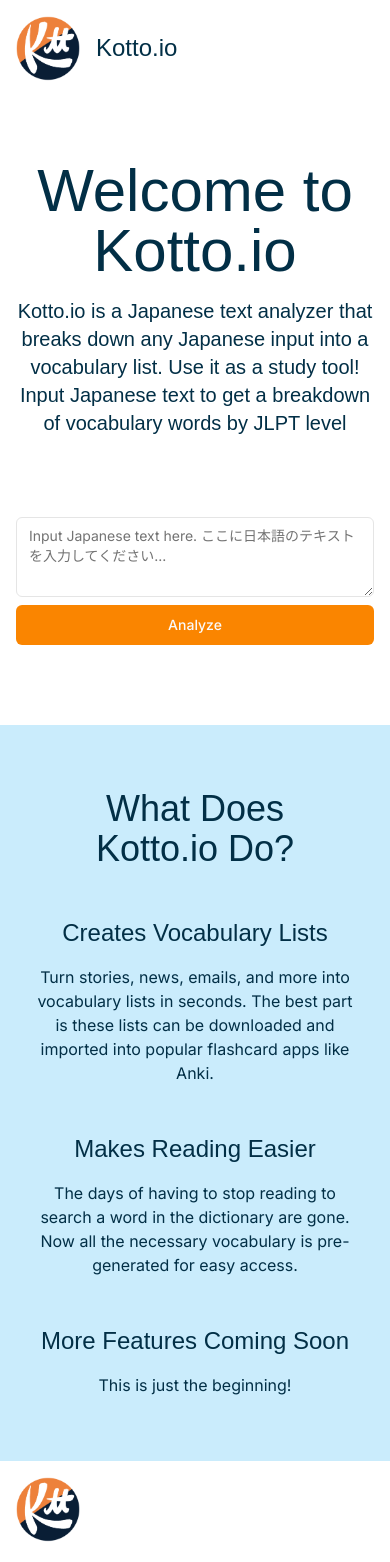
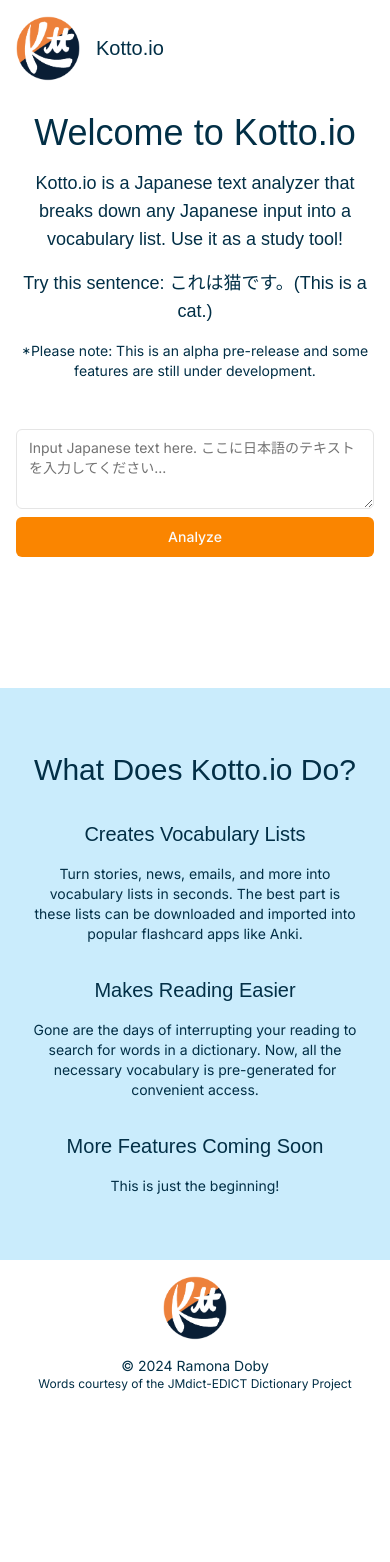
Before and after one commit to rdoby99/kotto.io, a Next.js app: page / in a window 390 px wide. Shown: the top 1562 px of the page. After the commit the page ends 1408 px from the top, so only its background shows below. Built offline with nearby package versions, Linux system fonts and the light colour scheme.

Commit message:
refactor: post-launch style updates

```diff
--- a/app/globals.css
+++ b/app/globals.css
@@ -74,22 +74,22 @@
 
 h1,
 .h1 {
-  @apply font-header text-6xl;
+  @apply font-header text-4xl md:text-6xl;
 }
 
 h2,
 .h2 {
-  @apply font-header text-4xl;
+  @apply font-header text-3xl md:text-4xl;
 }
 
 h3,
 .h3 {
-  @apply font-header text-2xl;
+  @apply font-header text-xl md:text-2xl;
 }
 
 h4,
 .h4 {
-  @apply font-header text-xl;
+  @apply font-header text-lg md:text-xl;
 }
 
 h5,
@@ -101,3 +101,7 @@
 .h6 {
   @apply font-header text-base;
 }
+
+p {
+  @apply text-sm md:text-base;
+}
--- a/components/analyzer.tsx
+++ b/components/analyzer.tsx
@@ -17,6 +17,7 @@
   onLoading: (value: boolean) => void;
   output: {}[];
   loading: boolean;
+  classes: string;
 }
 
 export default function Analyzer({
@@ -25,6 +26,7 @@
   onLoading,
   output,
   loading,
+  classes,
 }: AnalyzerProps) {
   const form = useForm<z.infer<typeof formSchema>>({
     resolver: zodResolver(formSchema),
@@ -62,7 +64,9 @@
   };
 
   return (
-    <div className="flex flex-col gap-4 h-full py-4 md:py-32">
+    <div
+      className={`flex flex-col gap-4 h-full py-4 md:py-32 w-full ${classes}`}
+    >
       <Form {...form}>
         <form
           className="h-full flex flex-col gap-2"
--- a/components/features.tsx
+++ b/components/features.tsx
@@ -2,9 +2,9 @@
 
 export default function Features() {
   return (
-    <section className="flex flex-col gap-12 w-full py-16 md:pb-28 px-8 md:px-16 bg-secondary text-secondary-foreground text-center">
+    <section className="flex flex-col gap-8 md:gap-12 w-full py-16 md:pb-28 px-8 md:px-16 bg-secondary text-secondary-foreground text-center">
       <h2 className="h2">What Does Kotto.io&nbsp;Do?</h2>
-      <div className="grid md:grid-cols-3 gap-y-12 md:gap-y-24 gap-x-16 items-top">
+      <div className="grid md:grid-cols-3 gap-y-8 md:gap-y-24 gap-x-16 items-top">
         <div className="col-span-1 flex flex-col gap-4">
           <h3 className="h3">Creates Vocabulary Lists</h3>
           <p className="p1">
@@ -16,9 +16,9 @@
         <div className="col-span-1 flex flex-col gap-4">
           <h3 className="h3">Makes Reading Easier</h3>
           <p className="p1">
-            The days of having to stop reading to search a word in the
-            dictionary are gone. Now all the necessary vocabulary is
-            pre-generated for easy access.
+            Gone are the days of interrupting your reading to search for words
+            in a dictionary. Now, all the necessary vocabulary is pre-generated
+            for convenient access.
           </p>
         </div>
         <div className="col-span-1 flex flex-col gap-4">
--- a/components/footer.tsx
+++ b/components/footer.tsx
@@ -3,8 +3,8 @@
 
 export default function Footer() {
   return (
-    <footer className="flex justify-between items-end w-full py-4 px-4 md:px-16 text-secondary-foreground">
-      <div className="flex flex-col">
+    <footer className="flex flex-col md:flex-row justify-between items-center md:items-end w-full py-4 px-4 md:px-16 text-secondary-foreground">
+      <div className="flex flex-col items-center">
         <Image
           src="/logo.png"
           alt="Japanese Reader Homepage"
--- a/components/hero.tsx
+++ b/components/hero.tsx
@@ -24,10 +24,10 @@
   };
 
   return (
-    <section className="grid md:grid-cols-2 gap-16 items-center w-full py-16 px-4 md:px-16 min-h-[70vh]">
+    <section className="flex flex-col md:grid md:grid-cols-2 gap-8 md:gap-16 items-center w-full py-8 pt-4 md:py-16 px-4 md:px-16 min-h-[70vh]">
       {/* Vocab List */}
       {output.length > 0 && !loading && !error && (
-        <div>
+        <div className="order-2 md:order-1">
           <h1 className="h2 mb-6">Vocabulary</h1>
           <DataTable columns={columns} data={output} />
         </div>
@@ -36,16 +36,22 @@
       {error && <div>Try again.</div>}
 
       {/* Skeleton */}
-      {loading && <VocabListSkeleton />}
+      {loading && <VocabListSkeleton classes="order-3 md:order-1" />}
 
       {/* Default screen */}
       {!loading && output.length == 0 && (
-        <div className="text-center text-secondary-foreground col-span-1 flex flex-col gap-4">
+        <div className="text-center text-secondary-foreground col-span-1 flex flex-col gap-4 order-1">
           <h1 className="h1">Welcome to Kotto.io</h1>
           <p className="h4">
             Kotto.io is a Japanese text analyzer that breaks down any Japanese
-            input into a vocabulary list. Use it as a study tool! Input Japanese
-            text to get a breakdown of vocabulary words by JLPT level
+            input into a vocabulary list. Use it as a study tool!
+          </p>
+          <p className="h4">
+            Try this sentence: これは猫です。(This is a cat.)
+          </p>
+          <p>
+            *Please note: This is an alpha pre-release and some features are
+            still under development.
           </p>
         </div>
       )}
@@ -55,6 +61,7 @@
         onLoading={handleLoading}
         output={output}
         loading={loading}
+        classes={output.length > 0 ? "order-1 md:order-2" : "order-2"}
       />
     </section>
   );
--- a/components/vocabListSkeleton.tsx
+++ b/components/vocabListSkeleton.tsx
@@ -1,8 +1,12 @@
 import { Skeleton } from "@/components/ui/skeleton";
 
-export default function VocabListSkeleton() {
+interface ListProps {
+  classes: string;
+}
+
+export default function VocabListSkeleton({ classes }: ListProps) {
   return (
-    <div className="flex flex-col gap-2">
+    <div className={`flex flex-col gap-2 ${classes}`}>
       <Skeleton className="w-[50%] h-[20px]" />
       <Skeleton className="w-full h-[20px]" />
       <Skeleton className="w-full h-[20px]" />
--- a/pages/api/words.ts
+++ b/pages/api/words.ts
@@ -72,8 +72,6 @@
           content !== null && content !== undefined
       );
   }
-
-  console.log(tokens);
 
   return tokens || [];
 }
```
